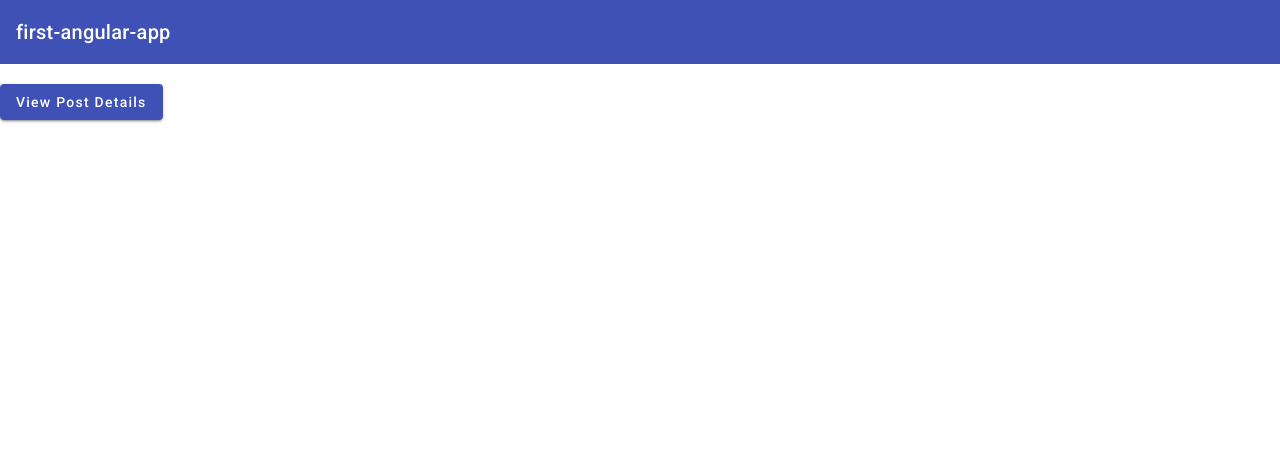
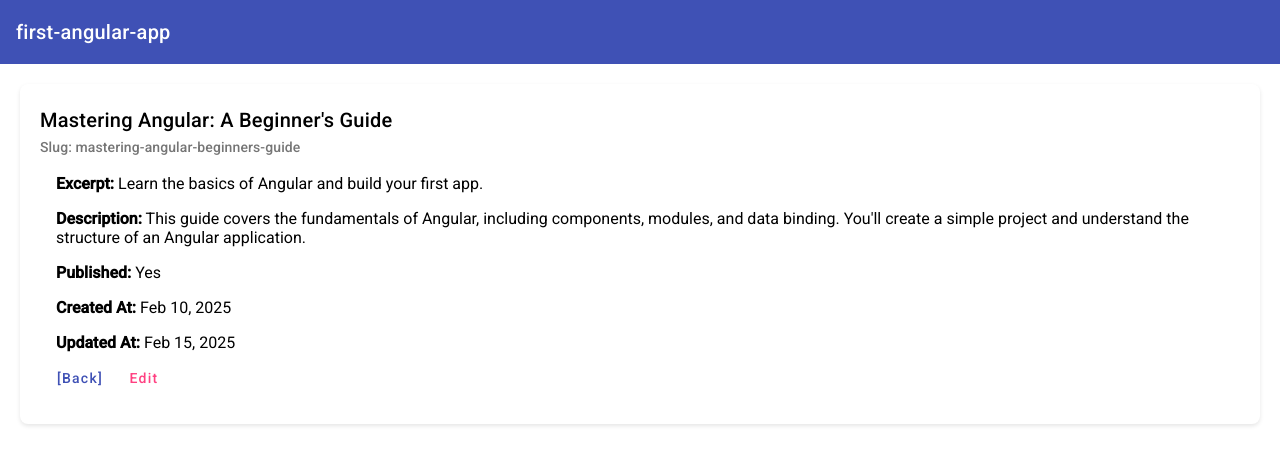
Before and after one commit to traximuser6/kinetix, an Angular app: page /post/1 in a window 1280 px wide. Shown: the top 464 px of the page. Built offline with nearby package versions, Linux system fonts and the light colour scheme.

Commit message:
Post detail component seperated

```diff
--- a/src/app/components/post-detail/post-detail.component.ts
+++ b/src/app/components/post-detail/post-detail.component.ts
@@ -1,21 +1,28 @@
 import { Component, inject, OnInit } from '@angular/core';
 import { Post } from '../../models/post.model';
 import { PostService } from '../../services/post.service';
-import { ActivatedRoute } from '@angular/router';
+import { ActivatedRoute, RouterLink } from '@angular/router';
 import { MatDialog, MatDialogModule } from '@angular/material/dialog';
 import { MatButton } from "@angular/material/button";
 import { PostDetailDialogComponent } from "../post-detail-dialog/post-detail-dialog.component";
+import { MatCard, MatCardActions, MatCardContent, MatCardSubtitle, MatCardTitle } from "@angular/material/card";
+import { DatePipe } from "@angular/common";
 
 @Component({
   selector: 'app-post-detail',
   standalone: true,
   imports: [
     MatDialogModule,
-    MatButton
+    MatButton,
+    MatCard,
+    MatCardTitle,
+    MatCardSubtitle,
+    MatCardContent,
+    MatCardActions,
+    RouterLink,
+    DatePipe
   ],
-  template: `
-    <button mat-raised-button color="primary" (click)="openDialog()">View Post Details</button>
-  `,
+  templateUrl : './post-detail.component.html',
   styleUrls: ['./post-detail.component.css']
 })
 
```
